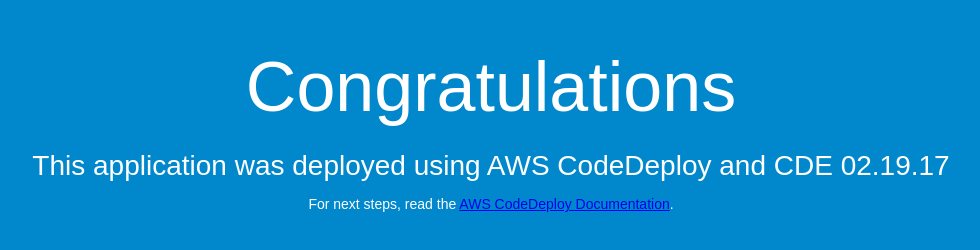
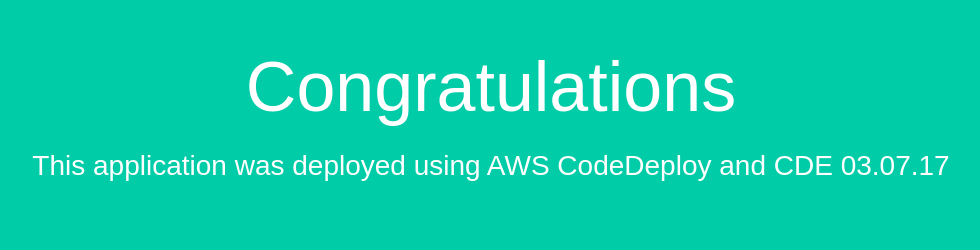
Before and after one commit to jack1001/sample, a plain HTML site: page index.html in a window 1280 px wide. Shown: the whole page, without its empty margins (149-1129 px from the left). Drawn offline with Linux system fonts and the light colour scheme.

Commit message:
Update BG color

```diff
--- a/index.html
+++ b/index.html
@@ -6,7 +6,7 @@
   <style>
     body {
       color: #ffffff;
-      background-color: #0188cc;
+      background-color: #01cca8;
       font-family: Arial, sans-serif;
       font-size: 14px;
     }
@@ -27,8 +27,7 @@
 <body>
   <div align="center">
     <h1>Congratulations</h1>
-    <h2>This application was deployed using AWS CodeDeploy and CDE 02.19.17</h2>
-    <p>For next steps, read the <a href="http://aws.amazon.com/documentation/codedeploy">AWS CodeDeploy Documentation</a>.</p>
+    <h2>This application was deployed using AWS CodeDeploy and CDE 03.07.17</h2>
   </div>
 </body>
 </html>
```
